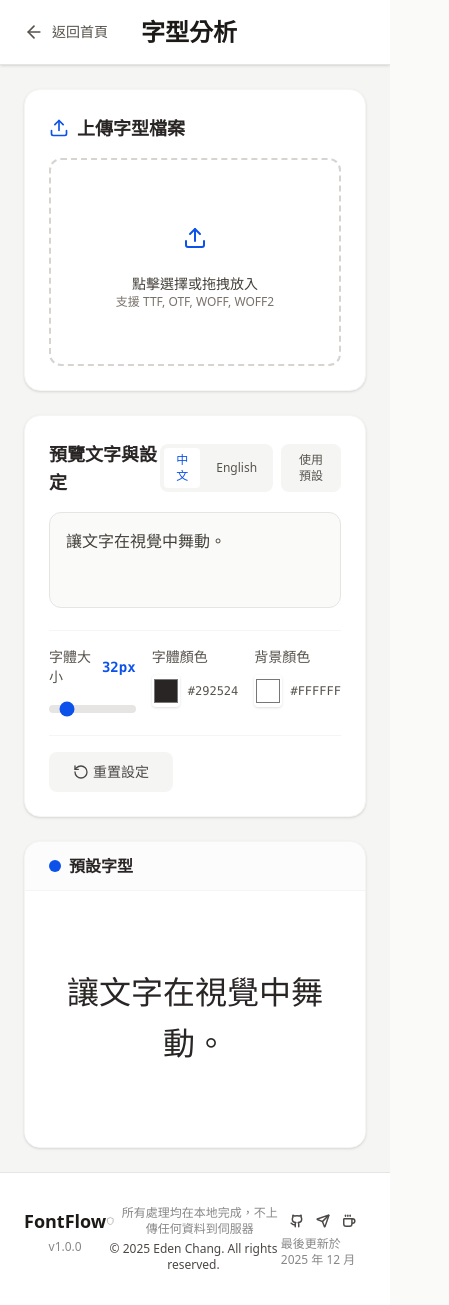
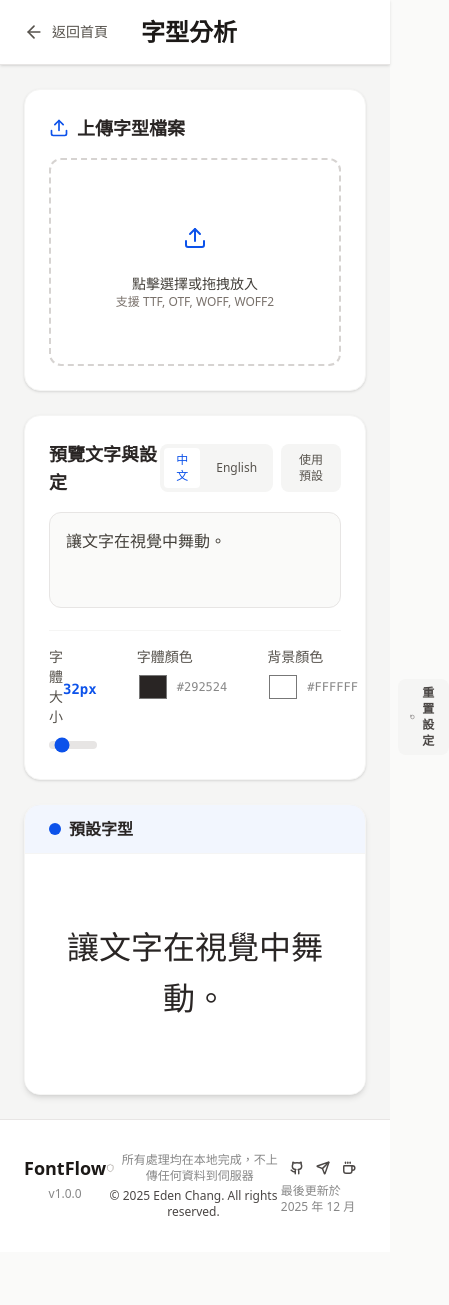
Before and after one commit to eden0118/Font-Preview, a Next.js app: page /analysis in a window 390 px wide. Shown: the whole page, 449 px wide, since content can reach past the window. After the commit the page ends 1252 px from the top, so only its background shows below. Built offline with nearby package versions, Linux system fonts and the light colour scheme.

Commit message:
fix some css

```diff
--- a/app/components/FontInfo.tsx
+++ b/app/components/FontInfo.tsx
@@ -8,27 +8,13 @@ interface FontInfoProps {
 
 export const FontInfo: React.FC<FontInfoProps> = ({ font }) => {
   return (
-    <div className="rounded-2xl border border-stone-100 bg-white p-6 shadow-sm">
-      <h3 className="mb-4 text-lg font-bold text-stone-800">字型信息</h3>
+    <div className="card p-6">
+      <h3 className="mb-3 font-bold text-stone-800">{font.name}</h3>
       <div className="space-y-3">
-        <div>
-          <p className="text-xs text-stone-500">名稱</p>
-          <p className="font-medium text-stone-700">{font.name}</p>
-        </div>
-        <div>
-          <p className="text-xs text-stone-500">類別</p>
-          <p className="font-medium text-stone-700">{font.category}</p>
-        </div>
         {font.glyphCount && (
           <div>
             <p className="text-xs text-stone-500">字符數</p>
             <p className="font-medium text-stone-700">{font.glyphCount.toLocaleString()}</p>
-          </div>
-        )}
-        {font.description && (
-          <div>
-            <p className="text-xs text-stone-500">描述</p>
-            <p className="text-sm text-stone-600">{font.description}</p>
           </div>
         )}
 
@@ -37,26 +23,10 @@ export const FontInfo: React.FC<FontInfoProps> = ({ font }) => {
           <div>
             <p className="text-xs text-stone-500">支援語系</p>
             <div className="flex flex-wrap gap-2">
-              {font.coverage.tc >= 80 && (
-                <span className="inline-block rounded-full bg-stone-200 px-3 py-1 text-xs font-medium text-stone-700">
-                  繁體中文
-                </span>
-              )}
-              {font.coverage.sc >= 80 && (
-                <span className="inline-block rounded-full bg-stone-200 px-3 py-1 text-xs font-medium text-stone-700">
-                  簡體中文
-                </span>
-              )}
-              {font.coverage.en >= 80 && (
-                <span className="inline-block rounded-full bg-stone-200 px-3 py-1 text-xs font-medium text-stone-700">
-                  英文
-                </span>
-              )}
-              {font.coverage.ja >= 80 && (
-                <span className="inline-block rounded-full bg-stone-200 px-3 py-1 text-xs font-medium text-stone-700">
-                  日文
-                </span>
-              )}
+              {font.coverage.tc >= 80 && <span className="lang-label">繁體中文</span>}
+              {font.coverage.sc >= 80 && <span className="lang-label">簡體中文</span>}
+              {font.coverage.en >= 80 && <span className="lang-label">英文</span>}
+              {font.coverage.ja >= 80 && <span className="lang-label">日文</span>}
               {font.coverage.tc < 80 &&
                 font.coverage.sc < 80 &&
                 font.coverage.en < 80 &&
@@ -71,7 +41,7 @@ export const FontInfo: React.FC<FontInfoProps> = ({ font }) => {
         {font.coverage && (
           <div className="border-t border-stone-200 pt-3">
             <p className="mb-3 text-xs font-semibold text-stone-600">語言覆蓋率</p>
-            <div className="space-y-2">
+            <div className="grid grid-cols-2 gap-3">
               {/* Traditional Chinese */}
               <div>
                 <div className="mb-1 flex items-center justify-between">
--- a/app/components/FontUploadZone.tsx
+++ b/app/components/FontUploadZone.tsx
@@ -31,7 +31,7 @@ export const FontUploadZone: React.FC<FontUploadProps> = ({
   const colorClass = variant === 'comparison' ? 'amber' : 'blue';
 
   return (
-    <div className="rounded-2xl border border-stone-100 bg-white p-6 shadow-sm">
+    <div className="card p-6">
       <div className="mb-4 flex items-center gap-2">
         <Upload className={`h-5 w-5 text-${colorClass}-600`} />
         <h2 className="text-lg font-bold text-stone-800">上傳字型檔案</h2>
@@ -47,7 +47,7 @@ export const FontUploadZone: React.FC<FontUploadProps> = ({
           isDragActive
             ? `border-${colorClass}-400 bg-${colorClass}-50`
             : isAnalyzing
-              ? 'border-orange-200 bg-orange-50'
+              ? 'border-primary-50 bg-primary/5'
               : `hover:border-${colorClass}-300 border-stone-300 hover:bg-stone-50`
         }`}
       >
@@ -70,8 +70,8 @@ export const FontUploadZone: React.FC<FontUploadProps> = ({
               <Upload className={`h-6 w-6 text-${colorClass}-600`} />
             </div>
             <div>
-              <p className="text-sm font-medium text-stone-700">點擊選擇或拖拽放入</p>
-              <p className="text-xs text-stone-500">支援 TTF, OTF, WOFF, WOFF2</p>
+              <p className="text-primaryText text-sm font-medium">點擊選擇或拖拽放入</p>
+              <p className="text-secondaryText text-xs">支援 TTF, OTF, WOFF, WOFF2</p>
             </div>
           </>
         )}
--- a/app/components/PreviewCard.tsx
+++ b/app/components/PreviewCard.tsx
@@ -19,17 +19,16 @@ export const PreviewCard: React.FC<PreviewCardProps> = ({
   fontSize,
 }) => {
   return (
-    <div className="flex flex-col overflow-hidden rounded-2xl border border-stone-100 bg-white shadow-sm">
+    <div className="card flex flex-col overflow-hidden">
       {/* Header */}
-      <div className="flex items-center gap-2 border-b border-stone-100 bg-stone-50/50 px-6 py-3">
+      <div className="bg-primary/5 flex items-center gap-2 border-b border-stone-100 px-6 py-3">
         <div className="bg-primary h-3 w-3 rounded-full" />
         <p className="font-semibold text-stone-800">{font ? font.name : fontName || '預設字型'}</p>
-        {font && <p className="text-xs text-stone-500">Detected: {font.category}</p>}
       </div>
 
       {/* Preview Area */}
       <div
-        className="flex min-h-64 flex-1 items-center justify-center overflow-auto p-6 transition-colors duration-300"
+        className="flex min-h-60 flex-1 items-center justify-center overflow-auto p-6 transition-colors duration-300"
         style={{ backgroundColor: bgColor }}
       >
         {text ? (
--- a/app/components/PreviewSetting.tsx
+++ b/app/components/PreviewSetting.tsx
@@ -26,12 +26,11 @@ export const PreviewSetting: React.FC<PreviewSettingProps> = ({
   const colorClass = accentColor === 'accent' ? 'text-accent' : 'text-primary';
 
   return (
-    <div>
-      <div className="grid grid-cols-3 gap-4 md:gap-6">
+    <div className="flex justify-between gap-10">
       {/* Font Size */}
-        <div>
-          <div className="mb-2 flex items-center justify-between">
-            <label className="text-sm font-medium text-stone-600">字體大小</label>
+      <div className="col-span-2 flex-1">
+        <div className="flex items-center justify-between">
+          <label className="mb-1 text-sm font-medium text-stone-600">字體大小</label>
           <span className={`font-mono text-sm font-bold ${colorClass}`}>{fontSize}px</span>
         </div>
         <input
@@ -46,36 +45,34 @@ export const PreviewSetting: React.FC<PreviewSettingProps> = ({
 
       {/* Font Color */}
       <div>
-          <label className="mb-2 block text-sm font-medium text-stone-600">字體顏色</label>
+        <label className="mb-1 block text-sm font-medium text-stone-600">字體顏色</label>
         <div className="flex items-center gap-2">
           <input
             type="color"
             value={fontColor}
             onChange={(e) => onFontColorChange(e.target.value)}
-              className="h-8 w-8 cursor-pointer overflow-hidden rounded border-0 p-0 shadow-sm"
+            className="h-8 w-8 cursor-pointer overflow-hidden p-0"
           />
-            <div className="font-mono text-xs uppercase text-stone-600">{fontColor}</div>
+          <div className="text-infoText font-mono text-xs uppercase">{fontColor}</div>
         </div>
       </div>
 
       {/* Background Color */}
       <div>
-          <label className="mb-2 block text-sm font-medium text-stone-600">背景顏色</label>
+        <label className="mb-1 block text-sm font-medium text-stone-600">背景顏色</label>
         <div className="flex items-center gap-2">
           <input
             type="color"
             value={bgColor}
             onChange={(e) => onBgColorChange(e.target.value)}
-              className="h-8 w-8 cursor-pointer overflow-hidden rounded border-0 p-0 shadow-sm"
+            className="h-8 w-8 cursor-pointer overflow-hidden p-0"
           />
-            <div className="font-mono text-xs uppercase text-stone-600">{bgColor}</div>
+          <div className="text-infoText font-mono text-xs uppercase">{bgColor}</div>
         </div>
       </div>
-      </div>
-
-      <div className="mt-4 flex gap-2 border-t border-stone-100 pt-4">
-        <button onClick={onReset} className="btn secondary-btn">
-          <RotateCcw size={16} />
+      <div className="flex items-end justify-end">
+        <button onClick={onReset} className="small-btn secondary-btn">
+          <RotateCcw size={12} />
           重置設定
         </button>
       </div>
--- a/app/globals.css
+++ b/app/globals.css
@@ -40,13 +40,17 @@
 }
 
 @layer components {
+  .card {
+    @apply rounded-2xl border border-stone-100 bg-white shadow-md;
+  }
+
   /* button */
   .btn {
     @apply flex items-center justify-center gap-1 rounded-lg px-6 py-2.5 text-sm font-medium transition-colors;
   }
 
   .small-btn {
-    @apply flex items-center gap-1 rounded-lg px-3 py-1.5 text-[10px] font-bold tracking-tighter;
+    @apply flex items-center gap-1 rounded-lg px-3 py-1.5 text-xs font-bold tracking-tighter;
   }
 
   .ghost-btn {
@@ -58,7 +62,7 @@
   }
 
   .secondary-btn {
-    @apply text-secondaryText bg-stone-100 hover:bg-stone-200;
+    @apply text-secondaryText hover:text-primary bg-stone-100 hover:bg-stone-200;
   }
 
   .icon-btn {
@@ -69,4 +73,9 @@
   .input {
     @apply focus:border-primary w-full rounded-xl border border-white/10 bg-black/50 px-4 py-3 text-sm transition-all focus:outline-none;
   }
+
+  /* language label */
+  .lang-label {
+    @apply inline-block rounded-full bg-stone-200 px-3 py-0.5 text-xs font-medium text-stone-700;
+  }
 }
--- a/app/lib/types.ts
+++ b/app/lib/types.ts
@@ -1,9 +1,9 @@
 export interface FontDefinition {
   name: string;
   family: string;
-  category: 'sans-serif' | 'serif' | 'display' | 'handwriting';
+
   tags: ('tc' | 'sc' | 'en' | 'ja' | 'ko')[];
-  description?: string;
+
   isCustom?: boolean;
   glyphCount?: number;
   // 適用性分數 (0-100)
```
Lines whose indentation alone changed are shown as unchanged.
